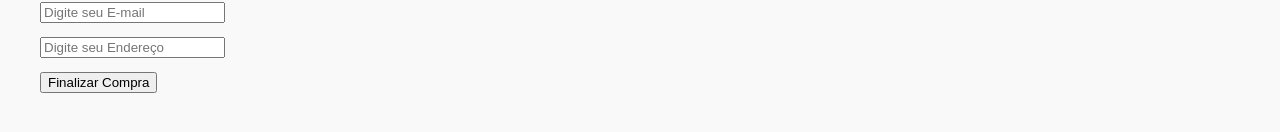
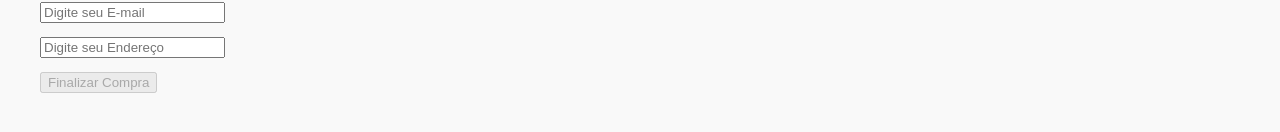
Before and after one commit to reigabs/e-commerce, an Angular app: page /checkout in a window 1280 px wide. Shown: the part 240-372 px from the top of the page. Built offline with nearby package versions, Linux system fonts and the light colour scheme.

Commit message:
feat: cria a funcionalidade de erro de email e endereço e botão finalizar

```diff
--- a/src/app/features/checkout/checkout/checkout.html
+++ b/src/app/features/checkout/checkout/checkout.html
@@ -15,9 +15,30 @@
 
 
     <p><input type="email" formControlName= "email" placeHolder="Digite seu E-mail"></p>
+    @if (formulario.get('email')?.touched && formulario.get('email')?.invalid) {
+@if (formulario.get('email')?.errors?.['required']) {
+<small>Email é obrigatório</small>
+}
+@if (formulario.get('email')?.errors?.['email']) {
+<small>Email inválido</small>
+}
+    }
 
     <p><input type="text" formControlName= "endereco" placeHolder="Digite seu Endereço"></p>
+    @if (formulario.get('endereco')?.touched && formulario.get('endereco')?.invalid) {
+@if (formulario.get('endereco')?.errors?.['required']) {
+<small>Endereço é obrigatório</small>
+}
+@if (formulario.get('endereco')?.errors?.['minlength']) {
+<small>Endereço deve ter no mínimo 5 caracteres</small>
+}
+}
 
-<button type="button" (click)="finalizar()">Finalizar Compra</button>
+
+<p>
+<button type="button" (click)="finalizar()" [disabled]="formulario.invalid">
+Finalizar Compra
+</button>
+</p>
 
 </form>
```
